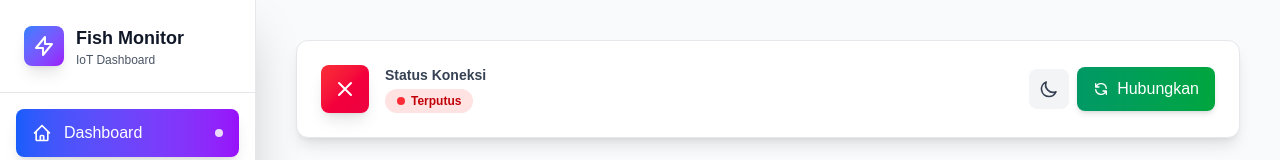
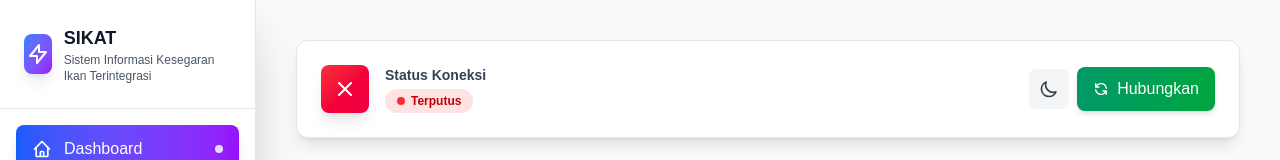
Before and after one commit to Capstone-E03/webapp, a Next.js app: page / in a window 1280 px wide. Shown: the top 160 px of the page. Built offline with nearby package versions, Linux system fonts and the light colour scheme; no server answers.

Commit message:
branding SIKAT

```diff
--- a/src/components/sidebar.js
+++ b/src/components/sidebar.js
@@ -51,8 +51,8 @@ export default function Sidebar({ isOpen, onClose }) {
               </svg>
             </div>
             <div>
-              <h2 className="text-lg font-bold text-gray-900 dark:text-gray-100">Fish Monitor</h2>
-              <p className="text-xs text-gray-600 dark:text-gray-400">IoT Dashboard</p>
+              <h2 className="text-lg font-bold text-gray-900 dark:text-gray-100">SIKAT</h2>
+              <p className="text-xs text-gray-600 dark:text-gray-400">Sistem Informasi Kesegaran Ikan Terintegrasi</p>
             </div>
           </div>
         </div>
```
